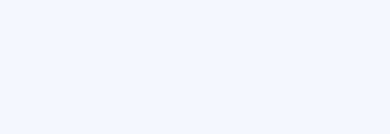
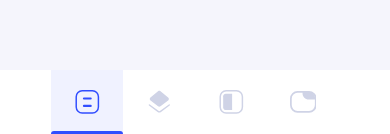
Before and after one commit to An1mus/merntodo, a React (Create React App) app: page / in a window 390 px wide. Shown: the part 710-844 px from the top of the page. Built offline with nearby package versions, Linux system fonts and the light colour scheme.

Commit message:
Navigation responsiveness rework

```diff
--- a/src/components/common/Nav/NavItem.tsx
+++ b/src/components/common/Nav/NavItem.tsx
@@ -6,43 +6,45 @@ const NavItemContainer = styled.div`
     align-items: center;
     cursor: pointer;
     display: flex;
-    margin-bottom: 0.5rem;
+    margin-bottom: 0;
     position: relative;
     width: 100%;
-
-    &:before {
-        background: var(--main-highlight-color);
-        border-top-right-radius: 2rem;
-        border-bottom-right-radius: 2rem;
-        content: '';
-        height: 100%;
-        position: absolute;
-        transition: all .3s;
-        width: 0rem;
-    }
 
     &.active {
         background: var(--nav-active-link-background);
     }
 
+    &:before {
+        background: var(--main-highlight-color);
+        border-top-right-radius: 2rem;
+        border-top-left-radius: 2rem;
+        content: '';
+        height: 0;
+        position: absolute;
+        bottom: 0;
+        transition: all .3s;
+        width: 100%;
+    }
+
     &.active:before {
         transition: all .3s;
-        width: 0.2rem;
+        height: 0.2rem;
     }
 
+
     .iconContainer {
-        height: 1.2rem;
-        width: 1.2rem;
+        height: 4rem;
+        width: 4.5rem;
         display: flex;
         align-items: center;
         justify-content: space-around;
-        margin-right: 1rem;
-        margin-left: 2.2rem;
+        margin-right: 0;
+        margin-left: 0;
     }
 
     svg {
-        height: 100%;
-        width: 100%;
+        height: 37%;
+        width: 37%;
     }
 
     .iconStroke,
@@ -79,6 +81,41 @@ const NavItemContainer = styled.div`
     &.active a {
         color: var(--main-text-color);
     }
+
+    .linkText {
+        display: none;
+    }
+
+    @media(min-width: 980px) {
+        display: initial;
+        margin-bottom: 0.5rem;
+
+        &:not(:last-child) {
+            margin-right: 0;
+        }
+
+        &:before {
+            border-top-left-radius: 0rem;
+            border-bottom-right-radius: 2rem;
+            height: 100%;
+            width: 0rem;
+        }
+
+        &.active:before {
+            height: 100%;
+            width: 0.2rem;
+        }
+
+        .iconContainer {
+            height: 1.2rem;
+            width: 5rem;
+            display: flex;
+            align-items: center;
+            justify-content: space-around;
+            margin-right: 1rem;
+            margin-left: 2.2rem;
+        }
+    }
 `;
 
 const NavItem = withRouter(({to, title, Icon, location}) => {
@@ -88,7 +125,7 @@ const NavItem = withRouter(({to, title, Icon, location}) => {
             <div className="iconContainer">
                 {Icon && <Icon/>}
             </div>
-            <NavLink to={to}>{title}</NavLink>
+            <NavLink className={'linkText'} to={to}>{title}</NavLink>
         </NavItemContainer>
     )
 });
--- a/src/components/common/Nav/index.tsx
+++ b/src/components/common/Nav/index.tsx
@@ -8,32 +8,41 @@ const LogoContainer = styled.div`
     box-sizing: border-box;
     margin: 2rem auto 6rem auto;
     pointer-events: none;
-    display: flex;
+    display: none;
     width: 10rem;
 
     img {
         position: relative;
         width: 100%;
     }
+
+    @media (min-width:980px) {
+        display: flex;
+    }
+`;
+
+const NavLinkItems = styled.div`
+    display: flex;
 `;
 
 const NavContainer = styled.div`
     bottom: 0;
     background: white;
     display: flex;
+    flex-direction: row;
+    justify-content: space-around;
     left: 0;
     position: fixed;
-    top: 0;
-    width: 14rem;
+    top: auto;
+    bottom: 0;
+    width: 100%;
     transitions: all .3s;
-    transform: translate(0, -100%);
-
-    &.shown {
-        transform: translate(0, 0)
-    }
 
     @media (min-width:980px) {
-        transform: translate(0, 0);
+        bottom: 0;
+        left: 0;
+        top: 0;
+        width: 14rem;
     }
 `;
 
@@ -50,13 +59,13 @@ const Nav: React.FC<NavProps> = ({isNavOpen}) => {
                 <img src={logo} alt="Logo" />
             </LogoContainer>
 
-            <div>
+            <NavLinkItems>
                 {NAV_LINKS.map(
                     ({id, to, title, Icon}) => (
                         <NavItem key={id} to={to} title={title} Icon={Icon}/>
                     )
                 )}
-            </div>
+            </NavLinkItems>
         </NavContainer>
     );
 };
```
